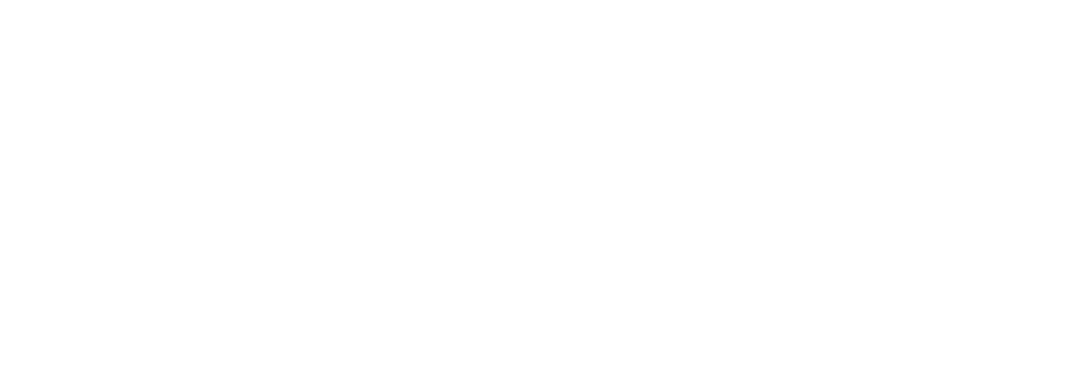
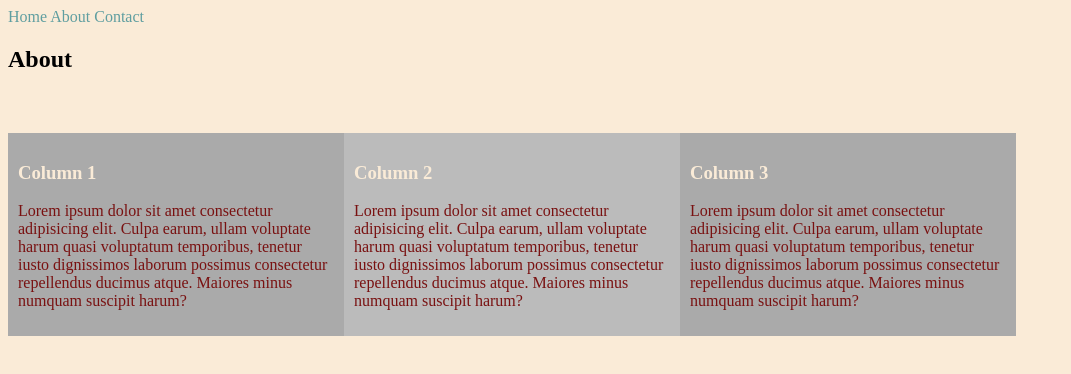
Before and after one commit to Kyle-Shackelford/day-8, a plain HTML site: page about.html in a window 1280 px wide. Shown: the whole page, without its empty margins (0-1071 px from the left). Drawn offline with Linux system fonts and the light colour scheme.

Commit message:
made an about page

```diff
--- a/about.html
+++ b/about.html
@@ -0,0 +1,44 @@
+<!DOCTYPE html>
+<html lang="en">
+<head>
+    <meta charset="UTF-8">
+    <meta http-equiv="X-UA-Compatible" content="IE=edge">
+    <meta name="viewport" content="width=device-width, initial-scale=1.0">
+   <link rel="stylesheet" href="css/stylesheet.css" />
+    <title>Day 8 Practice</title>
+</head>
+
+    <body>
+    <header>
+
+        <nav>
+            <a href="#">Home</a>
+            <a href="about.html">About</a>
+            <a href="contact.html">Contact</a>
+        </nav>
+
+
+            <aside>
+                <h1>About</h1>
+                <div class="row">
+                    <div class="column" style="background-color:#aaa;">
+                        <h3>Column 1</h3>
+                        <p>Lorem ipsum dolor sit amet consectetur adipisicing elit. Culpa earum, ullam voluptate harum quasi voluptatum temporibus, tenetur iusto dignissimos laborum possimus consectetur repellendus ducimus atque. Maiores minus numquam suscipit harum?</p>
+                    </div>
+                    <div class="column" style="background-color:#bbb;">
+                        <h3>Column 2</h3>
+                        <p>Lorem ipsum dolor sit amet consectetur adipisicing elit. Culpa earum, ullam voluptate harum quasi voluptatum temporibus, tenetur iusto dignissimos laborum possimus consectetur repellendus ducimus atque. Maiores minus numquam suscipit harum?</p>
+                    </div>
+                    <div class="column" style="background-color:#aaa;">
+                        <h3>Column 3</h3>
+                        <p>Lorem ipsum dolor sit amet consectetur adipisicing elit. Culpa earum, ullam voluptate harum quasi voluptatum temporibus, tenetur iusto dignissimos laborum possimus consectetur repellendus ducimus atque. Maiores minus numquam suscipit harum?</p>
+                    </div>
+                  </div>
+            </aside>
+
+
+
+    </header>
+    </body>
+
+</html>
```
Also changed, not shown: index.html (+2 -0 lines).
